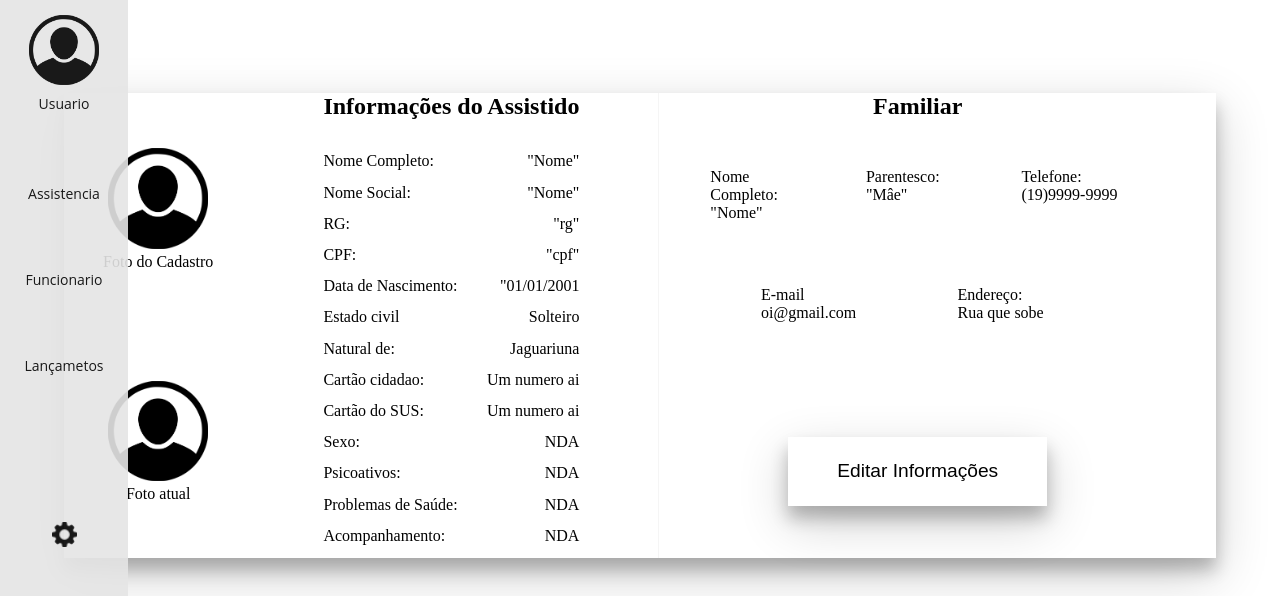
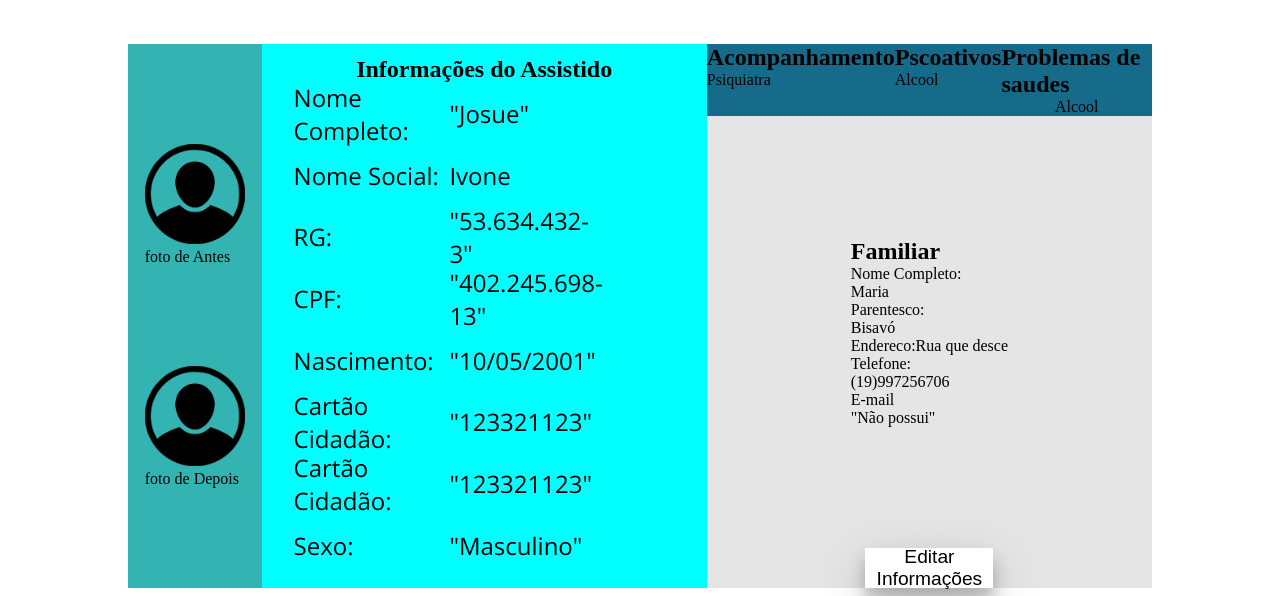
Before and after one commit to LeoImenes/Projeto-ONG, a plain HTML site: page Frontend/Assistidos/VerAssistido/index.html in a window 1280 px wide. Shown: the part 104-700 px from the top of the page. Drawn offline with nearby package versions, Linux system fonts and the light colour scheme; a web font is replaced by a local one.

Commit message:
Ver assistido

```diff
--- a/Frontend/Assistidos/VerAssistido/index.html
+++ b/Frontend/Assistidos/VerAssistido/index.html
@@ -13,155 +13,150 @@
     <header>
         <div class="header">
             <ul class="nav-bar">
-                <li><img src="../../Assets/icones/hamburger.png" alt="Menu" class="menuimg" id="menu" onclick="showMenu()"></li>
-                <li><img src="../../Assets/icones/logo.png" alt="Logo" class="logo"></li>
+                <li>
+                    <h2>Casa Acolhedora Irmã Antonia</h2>
+                </li>
+
+            </ul>
         </div>
 
     </header>
-    <div class="menuJS">
-        <ul class="menuitens">
-            <div class="user">
-                <ul class="useritens">
-                    <li onclick="closeMenu()">X</li>
-                    <li><img src="../../Assets/icones/user.png" alt="user" class="userimg"></li>
-                    <li>
-                        <p>Usuario</p>
-                    </li>
-                </ul>
-            </div>
-            <div class="pages">
-                <ul class="pageList">
-                    <li>
-                        <p>Assistencia</p>
-                    </li>
-                    <li>
-                        <p>Funcionario</p>
-                    </li>
-                    <li>
-                        <p>Lançametos</p>
-                    </li>
-                </ul>
-            </div>
-            <div class="imgitens">
-                <ul class="imglist">
-                    <li><img src="../../Assets/icones/gear.png" alt="" class="config"></li>
-                    <li><img src="../../Assets/icones/logout.png" alt="" class="logout"></li>
-                </ul>
-            </div>
-        </ul>
-    </div>
+
     <section>
         <div class="container">
             <div class="card">
-                <div class="assistido">
-                    <div class="foto">
-                        <ul class="fotoAsssistido">
-                            <li><img src="../../Assets/icones/user.png" alt="user" id="user"></li>
-                            <li>Foto do Cadastro</li>
+                <div class="cardAssistido">
+                    <div class="fotos">
+                        <ul>
+                            <li><img src="../../Assets/icones/user.png" alt="" id="assistidoAntes"></li>
+                            <li>foto de Antes</li>
                         </ul>
-                        <ul class="fotoAtual">
-                            <li><img src="../../Assets/icones/user.png" alt="user" id="user"></li>
-                            <li>Foto atual</li>
+                        <ul>
+                            <li><img src="../../Assets/icones/user.png" alt="" id="assistidoDepois"></li>
+                            <li>foto de Depois</li>
                         </ul>
+
                     </div>
-                    <div class="assistidoDados">
-                        <div class="h1stl">
+                    <div class="dadosAssistido">
+                        <ul class="dadosPessoais">
                             <h1>Informações do Assistido</h1>
-                        </div>
-                        <div class="dadosAssistido">
-                            <ul class="nomeAssistido">
-                                <li>Nome Completo:</li>
-                                <li>"Nome"</li>
+                            <ul class="nomeCompleto">
+                                <li>
+                                    <p>Nome Completo:</p>
+                                </li>
+                                <li>
+                                    <p>"Josue"</p>
+                                </li>
                             </ul>
-                            <ul class="Nomesocial">
-                                <li>Nome Social:</li>
-                                <li>"Nome"</li>
+                            <ul class="nomeSocial">
+                                <li>
+                                    <p>Nome Social:</p>
+                                </li>
+                                <li>
+                                    <p>Ivone</p>
+                                </li>
                             </ul>
                             <ul class="rg">
-                                <li>RG:</li>
-                                <li>"rg"</li>
+                                <li>
+                                    <p>RG:</p>
+                                </li>
+                                <li>
+                                    <p>"53.634.432-3"</p>
+                                </li>
                             </ul>
                             <ul class="cpf">
-                                <li>CPF:</li>
-                                <li>"cpf"</li>
+                                <li>
+                                    <p>CPF:</p>
+                                </li>
+                                <li>
+                                    <p>"402.245.698-13"</p>
+                                </li>
                             </ul>
-                            <ul class="nasc">
-                                <li>Data de Nascimento:</li>
-                                <li>"01/01/2001</li>
+                            <ul class="nascimento">
+                                <li>
+                                    <p>Nascimento:</p>
+                                </li>
+                                <li>
+                                    <p>"10/05/2001"</p>
+                                </li>
                             </ul>
-                            <ul class="estadocivil">
-                                <li>Estado civil</li>
-                                <li>Solteiro</li>
+                            <ul class="cartCidadao">
+                                <li>
+                                    <p>Cartão Cidadão:</p>
+                                </li>
+                                <li>
+                                    <p>"123321123"</p>
+                                </li>
                             </ul>
-                            <ul class="naturalidade">
-                                <li>Natural de:</li>
-                                <li>Jaguariuna</li>
-                            </ul>
-                            <ul class="cartcid">
-                                <li>Cartão cidadao:</li>
-                                <li>Um numero ai</li>
-                            </ul>
-                            <ul class="cartsus">
-                                <li>Cartão do SUS:</li>
-                                <li>Um numero ai</li>
+                            <ul class="cartaoSus">
+                                <li>
+                                    <p>Cartão Cidadão:</p>
+                                </li>
+                                <li>
+                                    <p>"123321123"</p>
+                                </li>
                             </ul>
                             <ul class="sexo">
-                                <li>Sexo:</li>
-                                <li>NDA</li>
+                                <li>
+                                    <p>Sexo:</p>
+                                </li>
+                                <li>
+                                    <p>"Masculino"</p>
+                                </li>
                             </ul>
-                            <ul class="psco">
-                                <li>Psicoativos:</li>
-                                <li>NDA</li>
-                            </ul>
-                            <ul class="probsaude">
-                                <li>Problemas de Saúde:</li>
-                                <li>NDA</li>
-                            </ul>
-                            <ul class="acomp">
-                                <li>Acompanhamento:</li>
-                                <li>NDA</li>
-                            </ul>
-                        </div>
-                    </div>
-                    <div class="familia">
-                        <div class="dadosFamilia">
-                            <h1>Familiar</h1>
-                            <div class="liststyle">
-                                <ul class="nomeParente">
-                                    <li>Nome Completo:</li>
-                                    <li>"Nome"</li>
-                                </ul>
-                                <ul class="parentesco">
-                                    <li>Parentesco:</li>
-                                    <li>"Mâe"</li>
-                                </ul>
-                                <ul class="telefone">
-                                    <li>Telefone:</li>
-                                    <li>(19)9999-9999</li>
-                                </ul>
-                                <div class="bottomcollumns">
-                                    <div class="bottomcontent">
-                                        <ul class="email">
-                                            <li>E-mail</li>
-                                            <li>oi@gmail.com</li>
-                                        </ul>
-                                        <ul class="endereco">
-                                            <li>Endereço:</li>
-                                            <li>Rua que sobe</li>
-                                        </ul>
-                                    </div>
+                        </ul>
+                        <div class="dadosExtras">
+                            <div class="saude">
+                                <div class="acompanhamento acoDown">
+                                    <h1>Acompanhamento</h1>
+                                    <ul>
+                                        <li>Psiquiatra</li>
+                                    </ul>
+                                </div>
+                                <div class="piscoativo psDown">
+                                    <h1>Pscoativos</h1>
+                                    <ul>
+                                        <li>Alcool</li>
+                                    </ul>
+                                </div>
+                                <div class="doencas doDown">
+                                    <h1>Problemas de saudes</h1>
+                                    <ul>
+                                        <li>Alcool</li>
+                                    </ul>
                                 </div>
                             </div>
-                            <div class="alteracoes">
-                                <button class="btn">Editar Informações</button>
-
+                            <div class="familia">
+                                <h1>Familiar</h1>
+                                <div class="dadosFamilia">
+                                    <ul>
+                                        <li>Nome Completo:</li>
+                                        <li>Maria</li>
+                                    </ul>
+                                    <ul>
+                                        <li>Parentesco:</li>
+                                        <li>Bisavó</li>
+                                    </ul>
+                                    <ul>
+                                        <li>Endereco:</li>
+                                        <li>Rua que desce</li>
+                                    </ul>
+                                    <ul>
+                                        <li>Telefone:</li>
+                                        <li>(19)997256706</li>
+                                    </ul>
+                                    <ul>
+                                        <li>E-mail</li>
+                                        <li>"Não possui"</li>
+                                    </ul>
+                                </div>
                             </div>
+                            <button class="btn">Editar Informações</button>
                         </div>
 
                     </div>
 
                 </div>
-
             </div>
     </section>
 
--- a/Frontend/Assistidos/VerAssistido/styles.css
+++ b/Frontend/Assistidos/VerAssistido/styles.css
@@ -1,114 +1,110 @@
-@import url("../../Global/globalHeaderMenu.css");
-body {
-    overflow: auto;
+@import url("../../Global/globalHeader.css");
+#assistidoAntes,
+#assistidoDepois {
+    width: 100px;
 }
 
-#user {
-    width: 100px
-}
-
-.container {
-    width: 100vw;
-    height: 88vh;
+section {
+    height: 85vh;
     display: flex;
+    flex-direction: column;
     align-items: center;
     justify-content: center;
 }
 
+.container {
+    width: 80%;
+    height: 80%;
+    background-color: antiquewhite
+}
+
 .card {
     display: flex;
-    align-items: center;
-    align-self: center;
-    box-shadow: 0 12px 16px 0 rgba(0, 0, 0, 0.24), 0 17px 50px 0 rgba(0, 0, 0, 0.19);
+    background-color: aqua;
+    height: 100%;
 }
 
-.assistido {
-    display: flex;
-    width: 90vw;
-    height: 100%;
-    justify-content: space-around;
+.fotos {
+    width: 15%;
+    background-color: antiquewhite;
 }
 
-.foto {
+.fotos {
     display: flex;
     flex-direction: column;
-    justify-content: space-around;
-    text-align: center;
-    margin-right: 2rem;
+    align-items: center;
+    justify-content: space-evenly;
+    background-color: rgb(52, 179, 179);
 }
 
-.assistido h1 {
-    margin-bottom: 2rem;
+.cardAssistido {
+    display: flex;
+    width: 100%;
+    justify-content: space-between;
 }
 
 .dadosAssistido {
+    width: 100%;
+    height: 100%;
     display: flex;
-    flex-direction: column;
-    text-align: center;
+    align-items: center;
+}
+
+.dadosPessoais {
+    display: flex;
+    flex-wrap: wrap;
+    width: 50%;
+    height: 100%;
     justify-content: space-between;
 }
 
-.dadosAssistido ul {
+.dadosPessoais h1 {
     width: 100%;
-    height: 3.9vh;
     display: flex;
-    justify-content: space-between;
-    flex-wrap: wrap;
-    align-items: flex-start;
+    align-items: center;
+    justify-content: center
 }
 
-.familia {
+.dadosPessoais ul {
+    width: 70%;
+    height: 7%;
     display: flex;
-    justify-content: space-around;
-    width: 45%;
-    border-left: 1px solid #f5f5f5;
+    align-items: center;
+    margin-left: 2rem
 }
 
-.familia h1 {
-    margin-bottom: 3rem;
+.dadosPessoais li {
+    width: 50%;
 }
 
-.dadosFamilia {
+.dadosExtras {
+    background-color: #e5e5e5;
     display: flex;
     flex-direction: column;
-    width: 100%;
+    width: 50%;
     height: 100%;
     justify-content: space-between;
     align-items: center;
 }
 
-.liststyle {
+.saude {
     width: 100%;
-    height: 50%;
-    display: grid;
-    grid-template-columns: 20% 20% 20%;
-    justify-content: space-evenly;
+    display: flex;
+    justify-content: space-around;
+    background-color: #166B8A
 }
 
-.bottomcollumns {
-    width: 30vw;
-}
-
-.bottomcontent {
+.doencas {
     display: flex;
-    justify-content: space-around
-}
-
-.alteracoes {
-    width: 100%;
-    height: 40%;
-    display: flex;
-    align-self: center;
-    justify-content: center;
-    align-items: center;
+    flex-direction: column;
 }
 
 .btn {
-    width: 50%;
-    height: 40%;
+    width: 10vw;
+    height: 5vh;
     border: none;
     cursor: pointer;
-    background-color: transparent;
+    background-color: white;
     font: 1.2em sans-serif;
     box-shadow: 0 12px 16px 0 rgba(0, 0, 0, 0.24), 0 17px 50px 0 rgba(0, 0, 0, 0.19);
 }
@@ -118,4 +114,5 @@ body {
     box-shadow: none;
     transition: all 0.25s;
     padding: 0 0px 0px 7px;
+    color: white;
 }
```
Also changed, not shown: Frontend/Assistidos/CadastrarAssistido/index.html (+2 -2 lines), Frontend/Global/globalHeader.css (+7 -8 lines).
